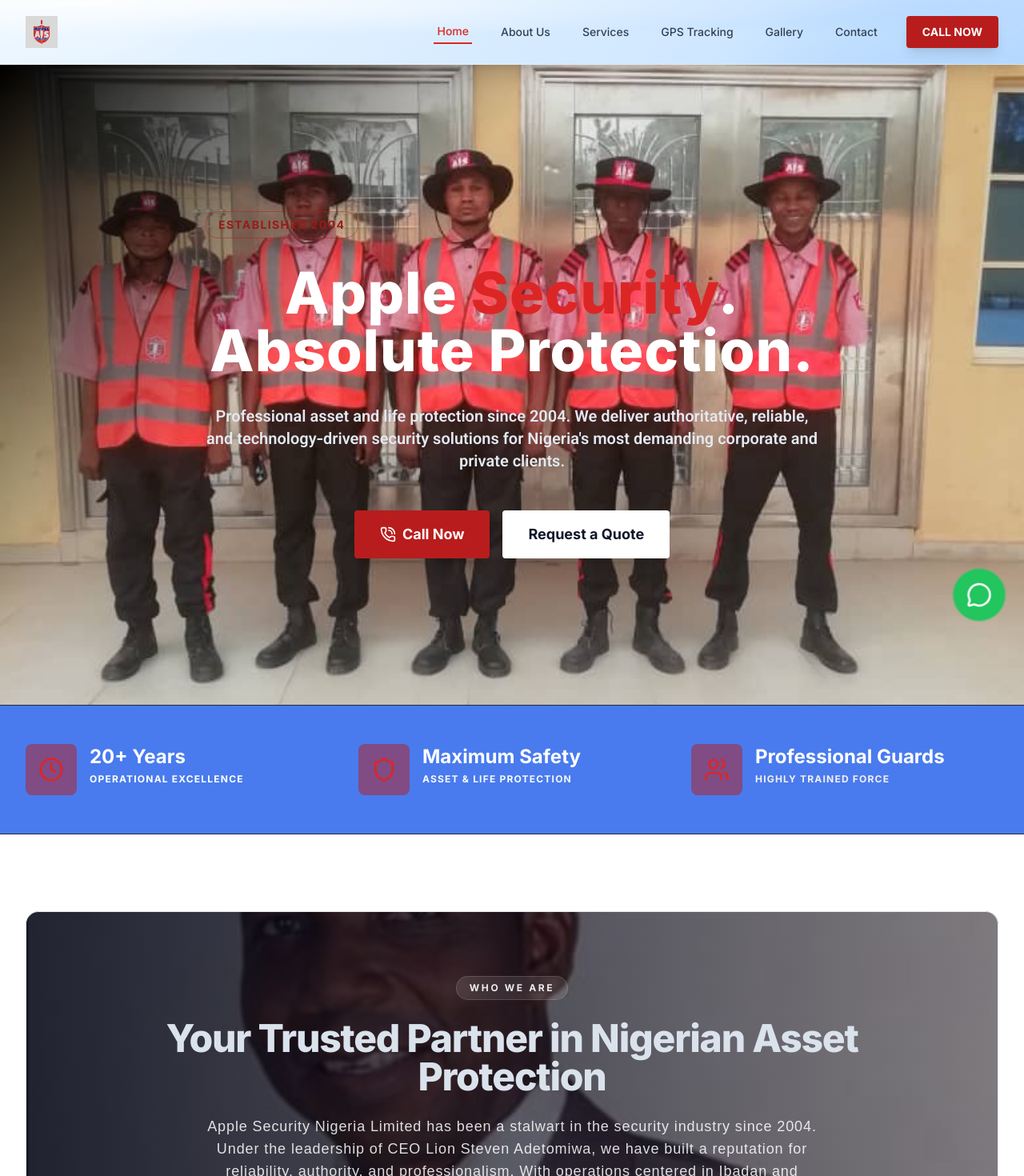
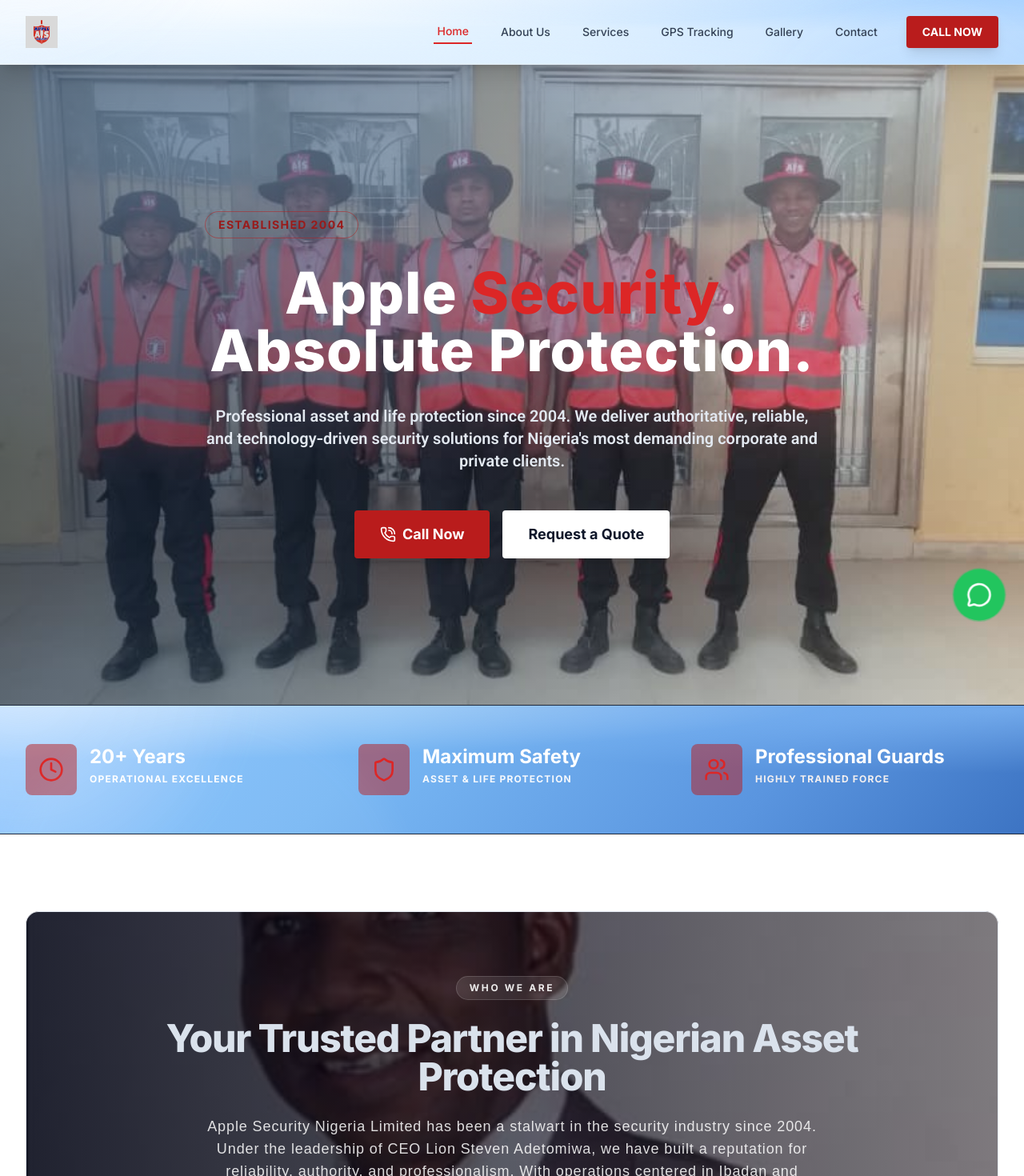
Before and after one commit to Bang0457/applesecuritywebsite, a React (Vite) app: page /#/ in a window 1280 px wide. Shown: the top 1470 px of the page at 80% size. Built offline with nearby package versions, Linux system fonts and the light colour scheme.

Commit message:
Update page hero banner and site pages

```diff
--- /dev/null
+++ b/components/ui/page-hero-banner.tsx
@@ -0,0 +1,28 @@
+import React from 'react';
+
+interface PageHeroBannerProps {
+  title: string;
+  description?: string;
+}
+
+export const PageHeroBanner: React.FC<PageHeroBannerProps> = ({ title, description }) => {
+  return (
+    <div className="premium-light-blue-bg py-20 relative overflow-hidden">
+      <div className="absolute inset-0 opacity-[0.08]">
+        <img
+          src="https://picsum.photos/id/160/1200/400"
+          className="w-full h-full object-cover"
+          alt="Security Pattern"
+          style={{ color: 'rgba(73, 123, 238, 1)' }}
+        />
+      </div>
+      <div className="max-w-7xl mx-auto px-4 sm:px-6 lg:px-8 text-center relative z-10">
+        <h1 className="text-4xl md:text-5xl font-extrabold text-slate-900 mb-6 uppercase tracking-wider">{title}</h1>
+        {description ? (
+          <p className="text-slate-700 max-w-2xl mx-auto text-lg">{description}</p>
+        ) : null}
+        <div className="w-24 h-1.5 bg-red-700 mx-auto mt-6"></div>
+      </div>
+    </div>
+  );
+};
--- a/index.css
+++ b/index.css
@@ -14,9 +14,10 @@
   isolation: isolate;
   overflow: hidden;
   background:
-    radial-gradient(140% 90% at 10% 5%, rgba(255, 255, 255, 0.82) 0%, rgba(255, 255, 255, 0) 58%),
-    radial-gradient(90% 70% at 92% 12%, rgba(184, 218, 255, 0.58) 0%, rgba(184, 218, 255, 0) 64%),
-    linear-gradient(135deg, #eaf6ff 0%, #dceeff 38%, #cfe7ff 70%, #b8daff 100%);
+    radial-gradient(145% 100% at 6% -8%, rgba(255, 255, 255, 0.86) 0%, rgba(255, 255, 255, 0) 58%),
+    radial-gradient(110% 75% at 96% 0%, rgba(142, 197, 255, 0.45) 0%, rgba(142, 197, 255, 0) 67%),
+    radial-gradient(95% 65% at 18% 92%, rgba(221, 239, 255, 0.52) 0%, rgba(221, 239, 255, 0) 72%),
+    linear-gradient(132deg, #f4faff 0%, #eaf6ff 30%, #ddefff 58%, #cfe7ff 79%, #b8daff 100%);
 }
 
 .premium-light-blue-bg::before,
@@ -30,23 +31,67 @@
 .premium-light-blue-bg::before {
   width: clamp(260px, 40vw, 560px);
   height: clamp(260px, 40vw, 560px);
-  right: -8%;
-  top: -32%;
+  right: -10%;
+  top: -36%;
   border-radius: 9999px;
-  background: radial-gradient(circle, rgba(142, 197, 255, 0.38) 0%, rgba(142, 197, 255, 0) 72%);
-  filter: blur(6px);
+  background:
+    radial-gradient(circle, rgba(255, 255, 255, 0.35) 0%, rgba(255, 255, 255, 0) 70%),
+    radial-gradient(circle, rgba(142, 197, 255, 0.4) 12%, rgba(142, 197, 255, 0) 72%);
+  filter: blur(16px);
+  opacity: 0.95;
 }
 
 .premium-light-blue-bg::after {
   width: clamp(280px, 44vw, 620px);
   height: clamp(280px, 44vw, 620px);
-  left: -16%;
-  bottom: -52%;
+  left: -20%;
+  bottom: -55%;
   border-radius: 9999px;
-  background: radial-gradient(circle, rgba(255, 255, 255, 0.84) 0%, rgba(220, 238, 255, 0) 72%);
-  filter: blur(10px);
+  background:
+    radial-gradient(circle, rgba(255, 255, 255, 0.68) 0%, rgba(255, 255, 255, 0) 68%),
+    radial-gradient(circle, rgba(184, 218, 255, 0.32) 10%, rgba(184, 218, 255, 0) 76%);
+  filter: blur(20px);
+  opacity: 0.92;
 }
 
 .premium-light-blue-overlay {
-  background: linear-gradient(135deg, rgba(0, 0, 0, 1) 0%, rgba(255, 255, 255, 0) 34%);
+  background:
+    radial-gradient(110% 80% at 16% 12%, rgba(184, 218, 255, 0.38) 0%, rgba(184, 218, 255, 0) 65%),
+    radial-gradient(90% 72% at 86% 16%, rgba(255, 255, 255, 0.3) 0%, rgba(255, 255, 255, 0) 68%),
+    linear-gradient(118deg, rgba(4, 24, 48, 0.7) 0%, rgba(8, 34, 64, 0.48) 38%, rgba(12, 46, 78, 0.2) 72%, rgba(255, 255, 255, 0) 100%);
 }
+
+.premium-light-blue-bg-contrast {
+  background:
+    radial-gradient(140% 95% at 4% -10%, rgba(255, 255, 255, 0.52) 0%, rgba(255, 255, 255, 0) 56%),
+    radial-gradient(105% 74% at 98% 4%, rgba(142, 197, 255, 0.58) 0%, rgba(142, 197, 255, 0) 66%),
+    linear-gradient(130deg, #8ec5ff 0%, #79b8f4 36%, #5a95df 74%, #3d74c3 100%);
+}
+
+.premium-light-blue-bg-contrast::before {
+  background:
+    radial-gradient(circle, rgba(255, 255, 255, 0.3) 0%, rgba(255, 255, 255, 0) 70%),
+    radial-gradient(circle, rgba(207, 231, 255, 0.45) 14%, rgba(207, 231, 255, 0) 74%);
+}
+
+.premium-light-blue-bg-contrast::after {
+  background:
+    radial-gradient(circle, rgba(255, 255, 255, 0.34) 0%, rgba(255, 255, 255, 0) 69%),
+    radial-gradient(circle, rgba(184, 218, 255, 0.34) 10%, rgba(184, 218, 255, 0) 76%);
+}
+
+.premium-light-blue-mesh {
+  position: relative;
+}
+
+.premium-light-blue-mesh::before {
+  content: "";
+  position: absolute;
+  inset: 0;
+  pointer-events: none;
+  z-index: 0;
+  opacity: 0.22;
+  background-image:
+    radial-gradient(circle at 1px 1px, rgba(255, 255, 255, 0.45) 1px, transparent 0);
+  background-size: 3px 3px;
+}
--- a/pages/About.tsx
+++ b/pages/About.tsx
@@ -3,17 +3,13 @@
 import { COMPANY } from '../constants';
 import { Award, Target, Eye, MapPin, User, History } from 'lucide-react';
 import LeadershipSection from '../components/LeadershipSection';
+import { PageHeroBanner } from '../components/ui/page-hero-banner';
 
 const About: React.FC = () => {
   return (
     <div className="flex flex-col">
       {/* Header */}
-      <div className="bg-[rgba(73,123,238,1)] py-20">
-        <div className="max-w-7xl mx-auto px-4 sm:px-6 lg:px-8 text-center">
-          <h1 className="text-4xl md:text-5xl font-extrabold text-white mb-6 uppercase tracking-wider">About Us</h1>
-          <div className="w-24 h-1.5 bg-red-700 mx-auto"></div>
-        </div>
-      </div>
+      <PageHeroBanner title="About Us" />
 
       {/* History & Profile */}
       <section className="py-24 bg-white">
@@ -83,7 +79,7 @@
       </section>
 
       {/* Mission Vision */}
-      <section className="py-20 bg-[rgba(73,123,238,1)] text-white">
+      <section className="py-20 premium-light-blue-bg premium-light-blue-bg-contrast premium-light-blue-mesh text-white">
         <div className="max-w-7xl mx-auto px-4 sm:px-6 lg:px-8">
           <div className="grid grid-cols-1 md:grid-cols-2 gap-12">
             <div className="bg-slate-800 p-12 rounded-xl text-center border-t-4 border-red-700 transition-transform hover:-translate-y-2">
--- a/pages/Contact.tsx
+++ b/pages/Contact.tsx
@@ -3,6 +3,7 @@
 import { Mail, Phone, MapPin, Facebook, Send, MessageSquare } from 'lucide-react';
 import { COMPANY } from '../constants';
 import { PaystackPaymentButton } from '../components/ui/paystack-payment-button';
+import { PageHeroBanner } from '../components/ui/page-hero-banner';
 
 const Contact: React.FC = () => {
   const [formData, setFormData] = useState({
@@ -31,13 +32,10 @@
   return (
     <div className="flex flex-col">
       {/* Header */}
-      <div className="bg-[rgba(73,123,238,1)] py-20">
-        <div className="max-w-7xl mx-auto px-4 sm:px-6 lg:px-8 text-center">
-          <h1 className="text-4xl md:text-5xl font-extrabold text-white mb-6 uppercase tracking-wider">Contact Us</h1>
-          <p className="text-slate-50 max-w-2xl mx-auto text-lg">Reach out to Apple Security Nigeria Limited today. We are ready to serve you.</p>
-          <div className="w-24 h-1.5 bg-red-700 mx-auto mt-6"></div>
-        </div>
-      </div>
+      <PageHeroBanner
+        title="Contact Us"
+        description="Reach out to Apple Security Nigeria Limited today. We are ready to serve you."
+      />
 
       <section className="py-24 bg-white">
         <div className="max-w-7xl mx-auto px-4 sm:px-6 lg:px-8">
--- a/pages/Gallery.tsx
+++ b/pages/Gallery.tsx
@@ -1,5 +1,6 @@
 
 import React, { useState, useEffect, useRef } from 'react';
+import { PageHeroBanner } from '../components/ui/page-hero-banner';
 
 interface GalleryImage {
   id: number;
@@ -94,13 +95,10 @@
   return (
     <div className="flex flex-col">
       {/* Header */}
-      <div className="bg-[rgba(73,123,238,1)] py-20">
-        <div className="max-w-7xl mx-auto px-4 sm:px-6 lg:px-8 text-center">
-          <h1 className="text-4xl md:text-5xl font-extrabold text-white mb-6 uppercase tracking-wider">Our Operations</h1>
-          <p className="text-[rgba(248,250,252,1)] max-w-2xl mx-auto text-lg">Visual proof of our commitment to safety and professional excellence across Nigeria.</p>
-          <div className="w-24 h-1.5 bg-red-700 mx-auto mt-6"></div>
-        </div>
-      </div>
+      <PageHeroBanner
+        title="Our Operations"
+        description="Visual proof of our commitment to safety and professional excellence across Nigeria."
+      />
 
       {/* Filter */}
       <section className="py-12 bg-white border-b border-slate-100 sticky top-20 z-40 shadow-sm">
--- a/pages/Home.tsx
+++ b/pages/Home.tsx
@@ -67,7 +67,7 @@
       </section>
 
       {/* Trust Indicators */}
-      <section className="bg-[rgba(73,123,238,1)] py-12 border-y border-slate-800">
+      <section className="premium-light-blue-bg premium-light-blue-bg-contrast premium-light-blue-mesh py-12 border-y border-slate-800">
         <div className="max-w-7xl mx-auto px-4 sm:px-6 lg:px-8">
           <div className="grid grid-cols-1 md:grid-cols-3 gap-8 text-center md:text-left">
             <div className="flex flex-col md:flex-row items-center md:items-start space-y-4 md:space-y-0 md:space-x-4">
--- a/pages/Services.tsx
+++ b/pages/Services.tsx
@@ -4,26 +4,16 @@
 import { CheckCircle2, ArrowRight } from 'lucide-react';
 import { ServiceScrollStrip } from '../components/ui/service-scroll-strip';
 import { PaystackPaymentButton } from '../components/ui/paystack-payment-button';
+import { PageHeroBanner } from '../components/ui/page-hero-banner';
 
 const Services: React.FC = () => {
   return (
     <div className="flex flex-col">
       {/* Header */}
-      <div className="premium-light-blue-bg py-20 relative overflow-hidden">
-        <div className="absolute inset-0 opacity-[0.08]">
-          <img
-            src="https://picsum.photos/id/160/1200/400"
-            className="w-full h-full object-cover"
-            alt="Security Pattern"
-            style={{ color: 'rgba(73, 123, 238, 1)' }}
-          />
-        </div>
-        <div className="max-w-7xl mx-auto px-4 sm:px-6 lg:px-8 text-center relative z-10">
-          <h1 className="text-4xl md:text-5xl font-extrabold text-slate-900 mb-6 uppercase tracking-wider">Our Security Solutions</h1>
-          <p className="text-slate-700 max-w-2xl mx-auto text-lg">Comprehensive, professional, and reliable protection services for every need.</p>
-          <div className="w-24 h-1.5 bg-red-700 mx-auto mt-6"></div>
-        </div>
-      </div>
+      <PageHeroBanner
+        title="Our Security Solutions"
+        description="Comprehensive, professional, and reliable protection services for every need."
+      />
 
       {/* Service Image Strip */}
       <section className="bg-white py-12">
```
